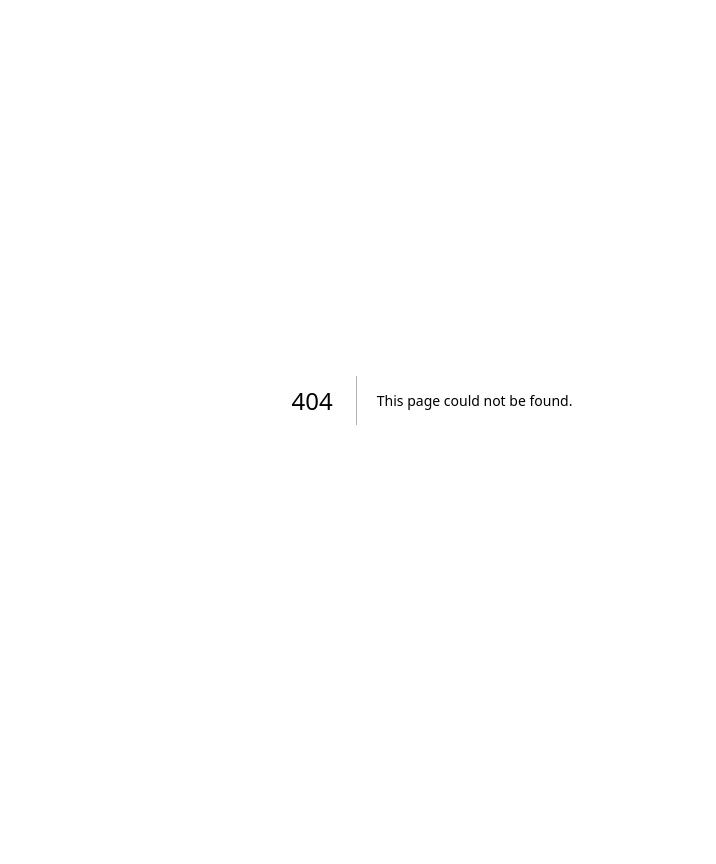
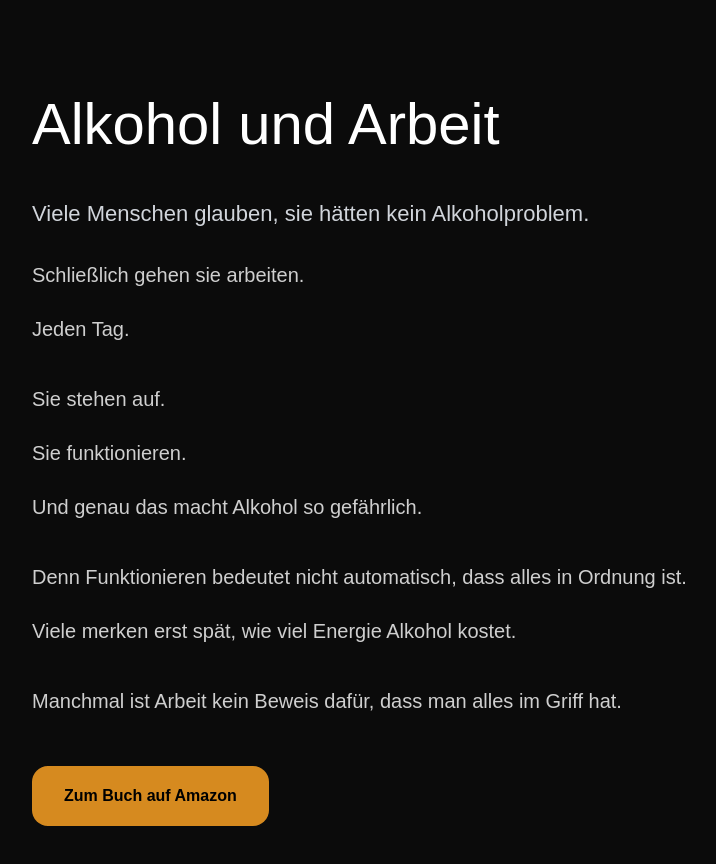
Before and after one commit to kochmarcus00-dotcom/ich-habs-im-griff, a Next.js app: page /blog/alkohol-und-arbeit in a window 1280 px wide. Before the commit this address had no page. Shown: the top 864 px of the page, without its empty margins (208-924 px from the left). Before the commit the page ends 800 px from the top, so only its background shows below. Built offline with nearby package versions, Linux system fonts and the light colour scheme.

Commit message:
added work and relapse blog posts

```diff
--- /dev/null
+++ b/app/blog/alkohol-und-arbeit/page.tsx
@@ -0,0 +1,85 @@
+export const metadata = {
+  title: "Alkohol und Arbeit – Funktionieren bedeutet nicht gesund sein",
+  description:
+    "Viele Menschen glauben, sie hätten kein Alkoholproblem, weil sie arbeiten. Doch Funktionieren ist nicht dasselbe wie gesund sein.",
+};
+
+export default function ArticlePage() {
+  return (
+    <main style={{
+      minHeight: "100vh",
+      backgroundColor: "#0B0B0B",
+      color: "white",
+      padding: "80px 24px",
+      fontFamily: "Arial, sans-serif",
+    }}>
+      <article style={{
+        maxWidth: "800px",
+        margin: "0 auto",
+      }}>
+        <h1 style={{
+          fontSize: "58px",
+          marginBottom: "30px",
+        }}>
+          Alkohol und Arbeit
+        </h1>
+
+        <p style={{fontSize:"22px",color:"#d1d5db",marginBottom:"30px"}}>
+          Viele Menschen glauben,
+          sie hätten kein Alkoholproblem.
+        </p>
+
+        <p style={{fontSize:"20px",color:"#cfcfcf",marginBottom:"24px"}}>
+          Schließlich gehen sie arbeiten.
+        </p>
+
+        <p style={{fontSize:"20px",color:"#cfcfcf",marginBottom:"40px"}}>
+          Jeden Tag.
+        </p>
+
+        <p style={{fontSize:"20px",color:"#cfcfcf",marginBottom:"24px"}}>
+          Sie stehen auf.
+        </p>
+
+        <p style={{fontSize:"20px",color:"#cfcfcf",marginBottom:"24px"}}>
+          Sie funktionieren.
+        </p>
+
+        <p style={{fontSize:"20px",color:"#cfcfcf",marginBottom:"40px"}}>
+          Und genau das macht Alkohol so gefährlich.
+        </p>
+
+        <p style={{fontSize:"20px",color:"#cfcfcf",marginBottom:"24px"}}>
+          Denn Funktionieren
+          bedeutet nicht automatisch,
+          dass alles in Ordnung ist.
+        </p>
+
+        <p style={{fontSize:"20px",color:"#cfcfcf",marginBottom:"40px"}}>
+          Viele merken erst spät,
+          wie viel Energie Alkohol kostet.
+        </p>
+
+        <p style={{fontSize:"20px",color:"#cfcfcf",marginBottom:"50px"}}>
+          Manchmal ist Arbeit kein Beweis dafür,
+          dass man alles im Griff hat.
+        </p>
+
+        <a href="https://www.amazon.de/dp/B0GH8RX7W6"
+          target="_blank"
+          rel="noopener noreferrer"
+          style={{
+            display:"inline-block",
+            backgroundColor:"#D68A1F",
+            color:"black",
+            padding:"18px 32px",
+            borderRadius:"16px",
+            textDecoration:"none",
+            fontWeight:700,
+          }}>
+          Zum Buch auf Amazon
+        </a>
+      </article>
+    </main>
+  );
+}
--- a/app/blog/page.tsx
+++ b/app/blog/page.tsx
@@ -44,6 +44,20 @@ export default function BlogPage() {
   slug: "alkohol-und-angst",
   excerpt:
     "Warum Alkohol kurzfristig beruhigt, Angst langfristig aber oft verstärkt.",
+},
+
+{
+  title: "Alkohol und Arbeit",
+  slug: "alkohol-und-arbeit",
+  excerpt:
+    "Warum Funktionieren im Alltag nicht bedeutet, dass alles in Ordnung ist.",
+},
+
+{
+  title: "Rückfall nach Monaten alkoholfrei",
+  slug: "rueckfall-alkoholfrei",
+  excerpt:
+    "Warum ein Rückfall nicht bedeutet, dass alle Fortschritte verloren sind.",
 },
 
   ];
--- /dev/null
+++ b/app/blog/rueckfall-alkoholfrei/page.tsx
@@ -0,0 +1,91 @@
+export const metadata = {
+  title: "Rückfall nach Monaten alkoholfrei – Warum ein Rückfall nicht das Ende ist",
+  description:
+    "Viele Menschen erleben einen Rückfall nach Monaten ohne Alkohol. Warum das passieren kann und warum es nicht bedeutet, versagt zu haben.",
+};
+
+export default function ArticlePage() {
+  return (
+    <main style={{
+      minHeight: "100vh",
+      backgroundColor: "#0B0B0B",
+      color: "white",
+      padding: "80px 24px",
+      fontFamily: "Arial, sans-serif",
+    }}>
+      <article style={{
+        maxWidth: "800px",
+        margin: "0 auto",
+      }}>
+        <h1 style={{
+          fontSize: "58px",
+          marginBottom: "30px",
+        }}>
+          Rückfall nach Monaten alkoholfrei
+        </h1>
+
+        <p style={{fontSize:"22px",color:"#d1d5db",marginBottom:"30px"}}>
+          Monate ohne Alkohol.
+        </p>
+
+        <p style={{fontSize:"20px",color:"#cfcfcf",marginBottom:"24px"}}>
+          Vielleicht sogar ein Jahr.
+        </p>
+
+        <p style={{fontSize:"20px",color:"#cfcfcf",marginBottom:"40px"}}>
+          Und dann passiert es trotzdem.
+        </p>
+
+        <p style={{fontSize:"20px",color:"#cfcfcf",marginBottom:"24px"}}>
+          Ein Abend.
+        </p>
+
+        <p style={{fontSize:"20px",color:"#cfcfcf",marginBottom:"24px"}}>
+          Ein Glas.
+        </p>
+
+        <p style={{fontSize:"20px",color:"#cfcfcf",marginBottom:"40px"}}>
+          Ein Rückfall.
+        </p>
+
+        <p style={{fontSize:"20px",color:"#cfcfcf",marginBottom:"24px"}}>
+          Viele Menschen glauben dann,
+          alles sei verloren.
+        </p>
+
+        <p style={{fontSize:"20px",color:"#cfcfcf",marginBottom:"40px"}}>
+          Doch das stimmt nicht.
+        </p>
+
+        <p style={{fontSize:"20px",color:"#cfcfcf",marginBottom:"24px"}}>
+          Ein Rückfall macht die Monate davor
+          nicht wertlos.
+        </p>
+
+        <p style={{fontSize:"20px",color:"#cfcfcf",marginBottom:"24px"}}>
+          Er löscht keine Fortschritte.
+        </p>
+
+        <p style={{fontSize:"20px",color:"#cfcfcf",marginBottom:"50px"}}>
+          Entscheidend ist,
+          was du danach tust.
+        </p>
+
+        <a href="https://www.amazon.de/dp/B0GH8RX7W6"
+          target="_blank"
+          rel="noopener noreferrer"
+          style={{
+            display:"inline-block",
+            backgroundColor:"#D68A1F",
+            color:"black",
+            padding:"18px 32px",
+            borderRadius:"16px",
+            textDecoration:"none",
+            fontWeight:700,
+          }}>
+          Zum Buch auf Amazon
+        </a>
+      </article>
+    </main>
+  );
+}
--- a/app/sitemap.ts
+++ b/app/sitemap.ts
@@ -49,5 +49,15 @@ export default function sitemap() {
       url: "https://www.ich-habs-im-griff.de/datenschutz",
       lastModified: new Date(),
     },
+
+{
+  url: "https://www.ich-habs-im-griff.de/blog/alkohol-und-arbeit",
+  lastModified: new Date(),
+},
+
+{
+  url: "https://www.ich-habs-im-griff.de/blog/rueckfall-alkoholfrei",
+  lastModified: new Date(),
+},
   ];
 }
```
